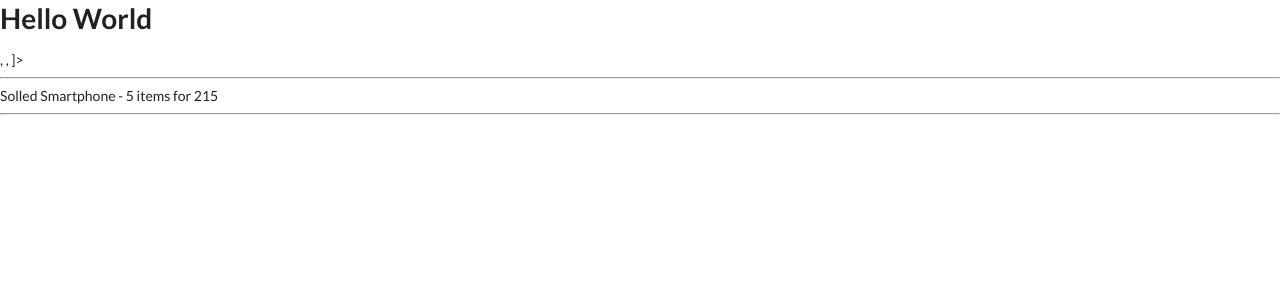
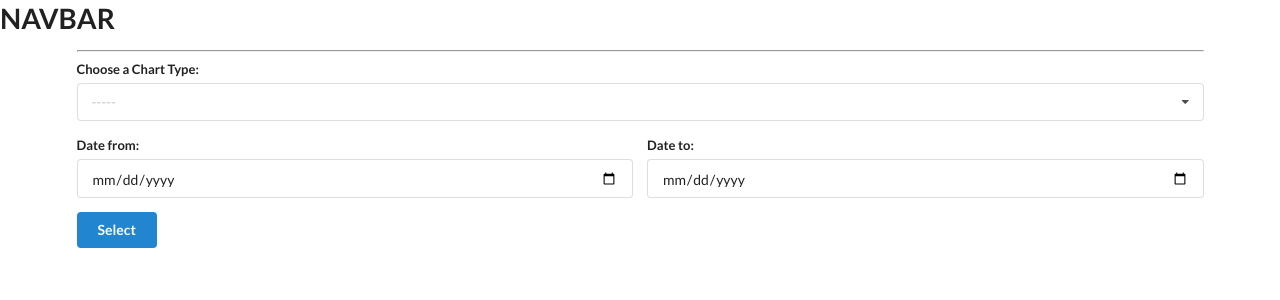
Before and after one commit to Evandro72/Pandas_Django, a Django app: template src/products/templates/products/main.html in a window 1280 px wide. Shown: the top 300 px of the page. Run offline with Django 4.2, Linux system fonts and the light colour scheme; the template is opened without the code that fills it: values that come from a table or form of the project are taken from there, others are empty; data comes from the database, SQL or seed files in the repository; some libraries are stand-ins or nearby versions.

Commit message:
Post Button ok

```diff
--- a/src/products/templates/products/main.html
+++ b/src/products/templates/products/main.html
@@ -2,12 +2,48 @@
 
 {% block title %}performance{% endblock title %}
 
-{% block content %}<h1>Hello World</h1>
-{{ products | safe}}
-<hr>
-{{ purchase | safe}}
+{% block content %}
+
+{{ df | safe }}
 
 <hr>
-{{ df | safe}}
+
+<div>
+
+    <form action="" method="POST" class="ui form">
+    {% csrf_token %}
+        <div class="field">
+            <label>Choose a Chart Type: </label>
+            <div class="ui selection dropdown">
+                <input type="hidden" name="sales">
+                <i class="dropdown icon"></i>
+                <div class="default text">-----</div>
+                <div class="menu">
+                    <div class="item" value="bar">Bar plot</div>
+                    <div class="item" value="line">Line plot</div>
+                    <div class="item" value="count">Count plot</div>
+                </div>
+            </div>
+        </div>
+
+        <div class="field">
+            <div class="two fields">
+                <div class="field">
+                    <label> Date from: </label>
+                    <input type="date" name="date_from">
+                </div>
+                <div class="field">
+                    <label> Date to: </label>
+                    <input type="date" name="date_to">
+                </div>
+            </div>
+        </div>
+        <button class='ui primary button' type='submit'>Select</button>
+
+    </form>
+
+
+
+</div>
 
 {% endblock content %}
--- /dev/null
+++ b/src/static_project/main.js
@@ -0,0 +1,6 @@
+$(document).ready(function(){
+    $('.ui.dropdown')
+        .dropdown()
+;
+
+})
--- a/src/templates/base.html
+++ b/src/templates/base.html
@@ -7,15 +7,22 @@
     <meta name="viewport" content="width=device-width, initial-scale=1, shrink-to-fit=no">
     <!-- jQuery -->
     <script src="https://code.jquery.com/jquery-3.3.1.min.js"></script>
+    <!-- Custom CSS -->
+    <link rel='stylesheet' type='text/css' href={% static 'style.css' %}>
     <!-- semantic UI -->
     <link rel="stylesheet" type='text/css' href="https://cdnjs.cloudflare.com/ajax/libs/semantic-ui/2.2.14/semantic.min.css">
     <script src="https://cdnjs.cloudflare.com/ajax/libs/semantic-ui/2.4.1/semantic.min.js"></script>
 
 
-    <title>{% block title %}{% endblock title %}</title>
+    <title>DJ PD Project - {% block title %}{% endblock title %}</title>
   </head>
   <body>
+    {% include 'navbar.html' %}
+    <div class='ui container'>
     {% block content %}
     {% endblock content %}
+    </div>
+
+    <script type='text/javascript' src={% static 'main.js' %}></script>
   </body>
 </html>
--- /dev/null
+++ b/src/templates/navbar.html
@@ -0,0 +1 @@
+<h1> NAVBAR </h1>
```
Also changed, not shown: src/products/views.py (+11 -0 lines), src/static_project/style.css (added).
